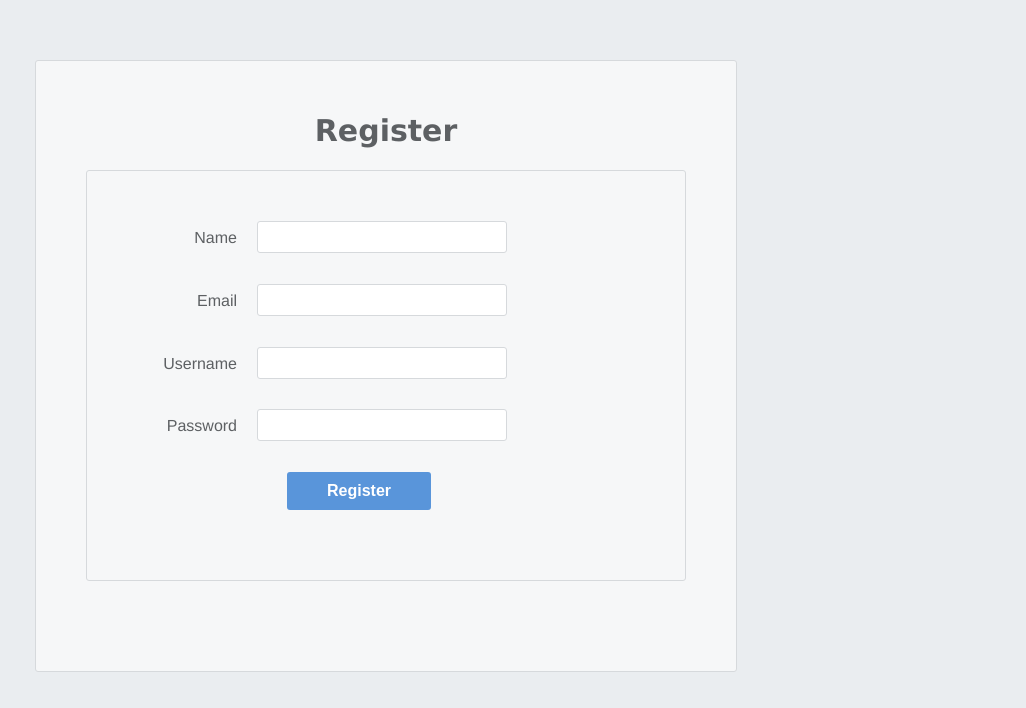
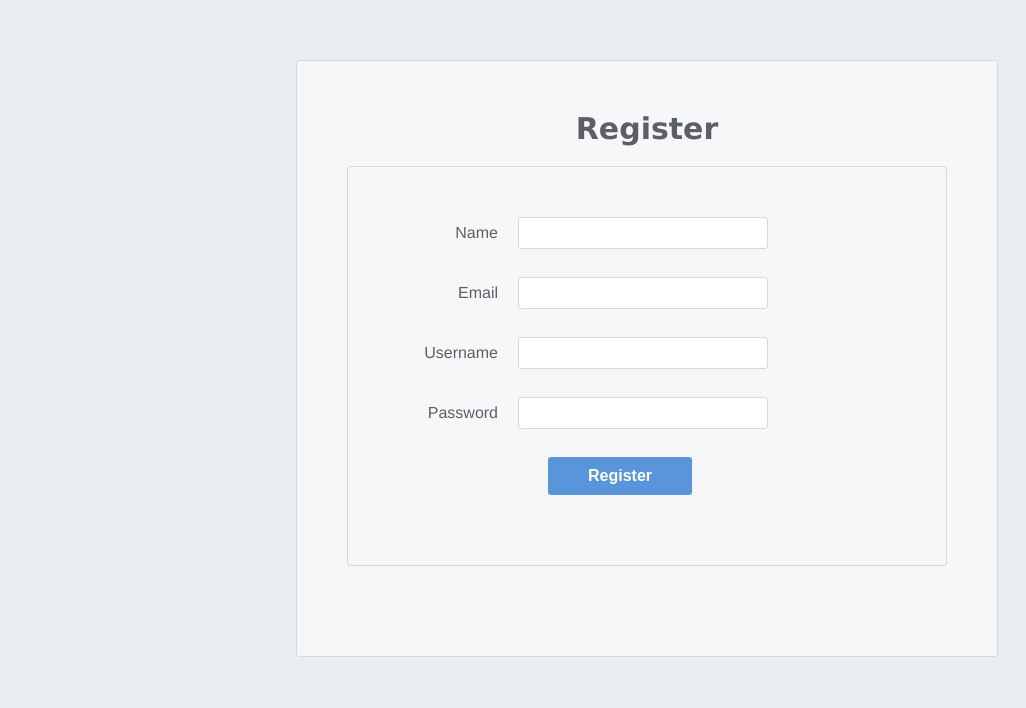
Before and after one commit to har-vy/Group-Study, a React (Create React App) app in the folder frontend/: page /register in a window 1280 px wide. Shown: the part 140-848 px from the top of the page, without its empty margins (254-1280 px from the left). After the commit the page ends 800 px from the top, so only its background shows below. Built offline with nearby package versions, Linux system fonts and the light colour scheme.

Commit message:
Added NavBar

```diff
--- a/frontend/src/components/Home/NavBar/navbar.js
+++ b/frontend/src/components/Home/NavBar/navbar.js
@@ -1,6 +1,7 @@
 import React from 'react'
 import NavBarItem from './navbaritem'
-import styles from '../homeStyles.module.css'
+import styles from '../../../styles/homeStyles.module.css'
+import { Link } from 'react-router-dom'
 
 const NavBar = () => {
     let d = new Date()
@@ -9,9 +10,24 @@ const NavBar = () => {
         <div className = {styles.navBar}>
             <div className = {styles.date}>{displayDate}</div>
             <div className = {styles.links}>
-                <NavBarItem name = "Home" />
-                <div className = {styles.login}><NavBarItem name = "Login" /></div>
-                <div className = {styles.register}><NavBarItem name = "Register" /></div>
+                <div className = {styles.home}>
+                    <Link className = {styles.link} to = "/">
+                        <NavBarItem name = "Home" />
+                    </Link>
+                </div>
+
+                <div className = {styles.login}>
+                    <Link className = {styles.link} to = "/login">
+                        <NavBarItem name = "Login" />
+                    </Link>
+                </div>
+
+
+                <div className = {styles.register}>
+                    <Link className = {styles.link} to = "/register">
+                        <NavBarItem name = "Register" />
+                    </Link>
+                </div>
             </div>
         </div>
     )
--- a/frontend/src/components/Home/NavBar/navbaritem.js
+++ b/frontend/src/components/Home/NavBar/navbaritem.js
@@ -2,7 +2,7 @@ import React from 'react'
 
 const NavBarItem = props => {
     return (
-        <div className="nav-bar-item">
+        <div>
             {props.name}
         </div>
     )
--- a/frontend/src/components/Home/home.js
+++ b/frontend/src/components/Home/home.js
@@ -1,6 +1,6 @@
 import React from 'react'
 import NavBar from './NavBar/navbar'
-import styles from './homeStyles.module.css'
+import styles from '../../styles/homeStyles.module.css'
 
 const Home = () => {
     return (
--- a/frontend/src/components/Login/login.js
+++ b/frontend/src/components/Login/login.js
@@ -2,7 +2,7 @@ import React from 'react'
 import loginService from '../../services/loginService'
 import { setUsername, setPassword } from '../../reducers/loginReducer'
 import { useDispatch, useSelector } from 'react-redux'
-import styles from './styles.module.css'
+import styles from '../../styles/styles.module.css'
 
 const Login = () => {
 
@@ -34,15 +34,15 @@ const Login = () => {
         <div className={styles.formHeader}>
             <h1>Login</h1>
             <form onSubmit={handleLogin} className={styles.form}>
-                <div className= {styles.formRow}>
-                    <label for="username">Username</label>
+                <div className = {styles.formRow}>
+                    <label htmlFor = "username">Username</label>
                     <input id="username" type="text" name="username" onChange={handleULoginChange} />
                 </div>
-                <div className={styles.formRow}>
-                    <label for="password">Password</label>
-                    <input id="password" type="password" name="password" onChange={handlePLoginChange} />
+                <div className = {styles.formRow}>
+                    <label htmlFor = "password">Password</label>
+                    <input id = "password" type="password" name="password" onChange={handlePLoginChange} />
                 </div>
-                <div className={styles.formRow}>
+                <div className = {styles.formRow}>
                     <button type="submit">Submit</button>
                 </div>
             </form>
--- a/frontend/src/components/Register/register.js
+++ b/frontend/src/components/Register/register.js
@@ -2,7 +2,7 @@ import React from 'react'
 import registerService from '../../services/registerService'
 import { useDispatch, useSelector } from 'react-redux'
 import { setUsername, setPassword, setEmail, setName } from '../../reducers/registerReducer'
-import styles from './styles.module.css'
+import styles from '../../styles/styles.module.css'
 
 const Register = () => {
 
--- a/frontend/src/components/Register/styles.module.css
+++ /dev/null
@@ -1,127 +0,0 @@
-* {
-    margin: 0;
-    padding: 0;
-    box-sizing: border-box;
-  }
-
-  body {
-    color: #5D6063;
-    background-color: #EAEDF0;
-    font-family: "Helvetica", "Arial", sans-serif;
-    font-size: 16px;
-    line-height: 1.3;
-    height: 800px;
-
-    display: flex;
-    flex-direction: column;
-    align-items: center;
-  }
-
-  .formHeader {
-    text-align: center;
-    background-color: #F6F7F8;
-    border: 1px solid #D6D9DC;
-    border-radius: 3px;
-
-    margin: 200px 0;
-    padding: 50px;
-  }
-
-  .formHeader h1 {
-    font-family: 'Lucida Sans', 'Lucida Sans Regular', 'Lucida Grande', 'Lucida Sans Unicode', Geneva, Verdana, sans-serif;
-    font-size: 30px;
-    margin-bottom: 20px;
-  }
-
-  .form {
-    background-color: #F6F7F8;
-    border: 1px solid #D6D9DC;
-    border-radius: 3px;
-
-    width: 80%;
-    padding: 50px;
-    margin: 0 0 40px 0;
-  }
-
-  .formRow {
-    margin-bottom: 40px;
-    display: flex;
-    justify-content: flex-start;
-    flex-direction: column;
-    flex-wrap: wrap;
-  }
-
-  .formRow input[type='text'],
-  .formRow input[type='password'],
-  .formRow input[type='email']
-   {
-    background-color: #FFFFFF;
-    border: 1px solid #D6D9DC;
-    border-radius: 3px;
-    width: 100%;
-    padding: 7px;
-    font-size: 14px;
-  }
-
-  .formRow label {
-    margin-bottom: 15px;
-  }.formRow button {
-    font-size: 16px;
-    font-weight: bold;
-
-    color: #FFFFFF;
-    background-color: #5995DA;
-
-    border: none;
-    border-radius: 3px;
-
-    padding: 10px 40px;
-    cursor: pointer;
-  }
-
-  .formRow button:hover {
-    background-color: #76AEED;
-  }
-
-  .formRow button:active {
-    background-color: #407FC7;
-  }
-
-  .formRow input[type='email']:invalid {
-    border: 1px solid #D55C5F;
-    color: #D55C5F;
-    box-shadow: none; /* Remove default red glow in Firefox */
-  }
-
-  @media only screen and (min-width: 700px) {
-    .formHeader {
-        width: max-content;
-        height: max-content;
-    }
-    .form {
-        width: 600px;
-        height: max-content;
-    }
-    .formRow {
-      flex-direction: row;
-      align-items: flex-start; /* To avoid stretching */
-      margin-bottom: 20px;
-    }
-    .formRow input[type='text'],
-    .formRow input[type='password'],
-    .formRow input[type='email'] {
-        width: 250px;
-        height: initial;
-    }
-    .formRow label {
-      padding-left: 20px;
-      text-align: right;
-      width: 120px;
-      margin-top: 7px;
-      padding-right: 20px;
-    }
-
-    .formRow button {
-        margin-left: 150px;
-    }
-  }
--- a/frontend/src/components/Home/homeStyles.module.css
+++ b/frontend/src/styles/homeStyles.module.css
@@ -15,15 +15,34 @@
   .navBar {
     width: 900px;
     display: flex;
-    justify-content: space-around;
+    justify-content: space-between;
   }
 
   .links {
       display: flex;
       justify-content: flex-end;
+      font-size: 16px;
+      font-weight: bold;
+      font-family: Arial, Helvetica, sans-serif;
   }
 
   .login,
   .register {
       margin-left: 20px;
   }
+
+  .link {
+    color: whitesmoke;
+  }
+  .link:link {
+    text-decoration: none;
+  }
+  .link:hover {
+    text-decoration: none;
+    color: cyan;
+  }
+
+  .link:active {
+    text-decoration: none;
+    color: blue;
+  }
--- a/frontend/src/components/Login/styles.module.css
+++ b/frontend/src/styles/styles.module.css
@@ -9,12 +9,6 @@
     background-color: #EAEDF0;
     font-family: "Helvetica", "Arial", sans-serif;
     font-size: 16px;
-    line-height: 1.3;
-    height: 800px;
-
-    display: flex;
-    flex-direction: column;
-    align-items: center;
   }
 
   .formHeader {
@@ -23,7 +17,7 @@
     border: 1px solid #D6D9DC;
     border-radius: 3px;
 
-    margin: 200px 0;
+    margin: 200px 0 0 550px;
     padding: 50px;
   }
 
@@ -65,7 +59,9 @@
 
   .formRow label {
     margin-bottom: 15px;
-  }.formRow button {
+  }
+
+  .formRow button {
     font-size: 16px;
     font-weight: bold;
 
```
